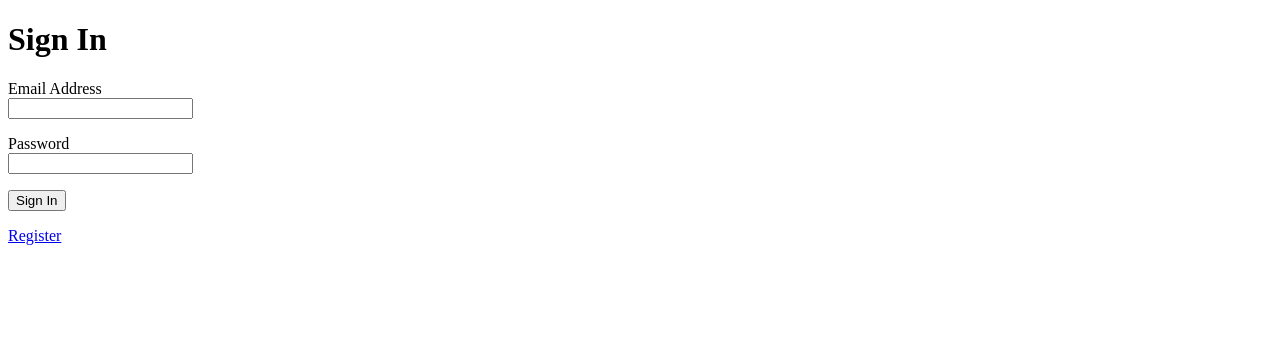
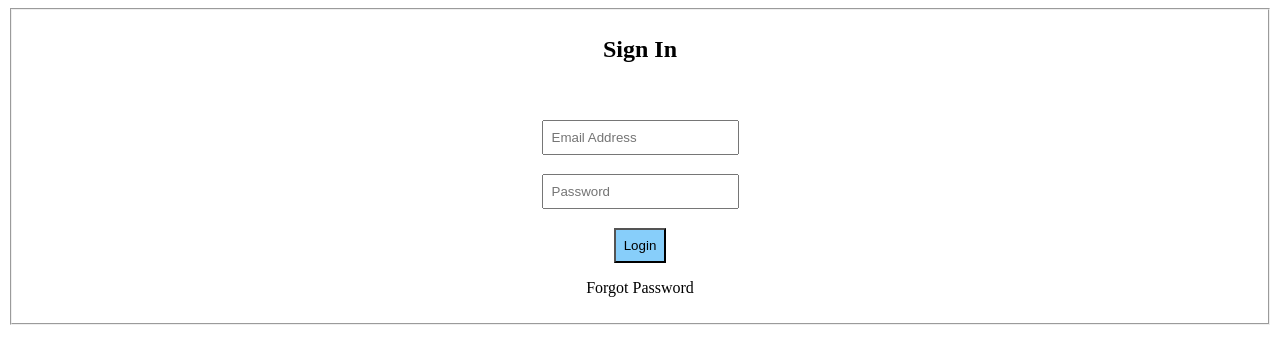
Before and after one commit to MattSanchez77/Sign-In-Wireframe, a plain HTML site: page index.html in a window 1280 px wide. Drawn offline with Linux system fonts and the light colour scheme.

Commit message:
Changes made

```diff
--- a/index.css
+++ b/index.css
@@ -0,0 +1,30 @@
+input{
+    display: block;
+    margin: auto;
+    margin-bottom: 1rem;
+    margin-top: 1.2rem;
+    width: ;
+    padding: .5rem;
+}
+
+input[type="submit"]{
+    background-color: lightskyblue;
+
+}
+
+input[type="text"]{
+
+}
+
+form{
+    margin: auto;
+    text-align: center;
+}
+
+fieldset{
+
+}
+
+p{
+    font-size: medium;
+}
--- a/index.html
+++ b/index.html
@@ -4,9 +4,19 @@
     <meta charset="UTF-8">
     <meta name="viewport" content="width=device-width, initial-scale=1.0">
     <title>Sign In</title>
+    <link rel="stylesheet" href="./index.css">
 </head>
 <body>
-    <h1>Sign In</h1>
+    <form>
+        <fieldset>
+            <h2>Sign In</h2><br>
+            <input type="text" placeholder="Email Address">
+            <input type="text" placeholder="Password" name="" id="">
+            <input type="submit" value="Login">
+            <p>Forgot Password</p>
+        </fieldset>
+    </form>
+    <!-- <h1>Sign In</h1>
     <p>Email Address <br>
     <label><input type="email" name="email"></label>
 </p>
@@ -14,7 +24,7 @@
     <label><input type="password" name="password"></label>
 </p>
 <p><button>Sign In</button></p>
-<a href="./register.html">Register</a>
+<a href="./register.html">Register</a> -->
 
 </body>
 </html>
```
